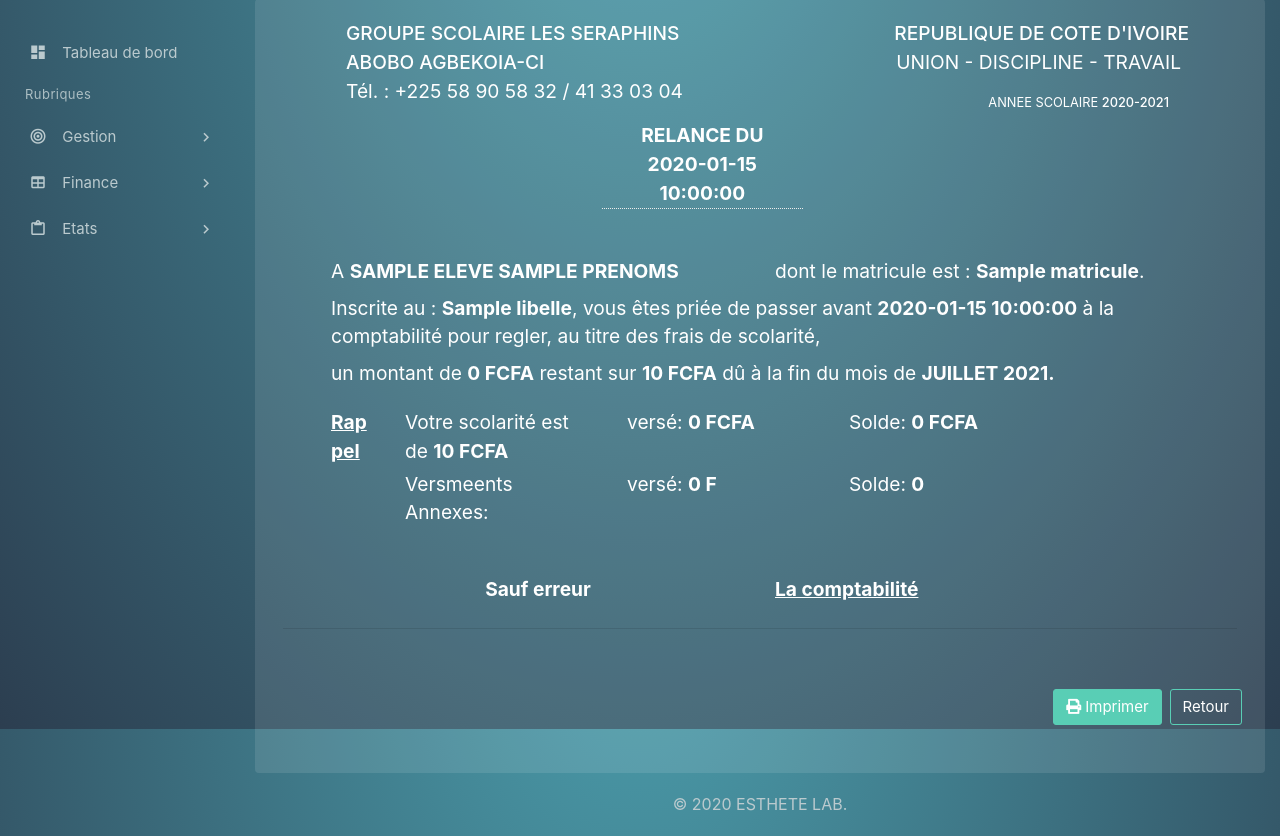
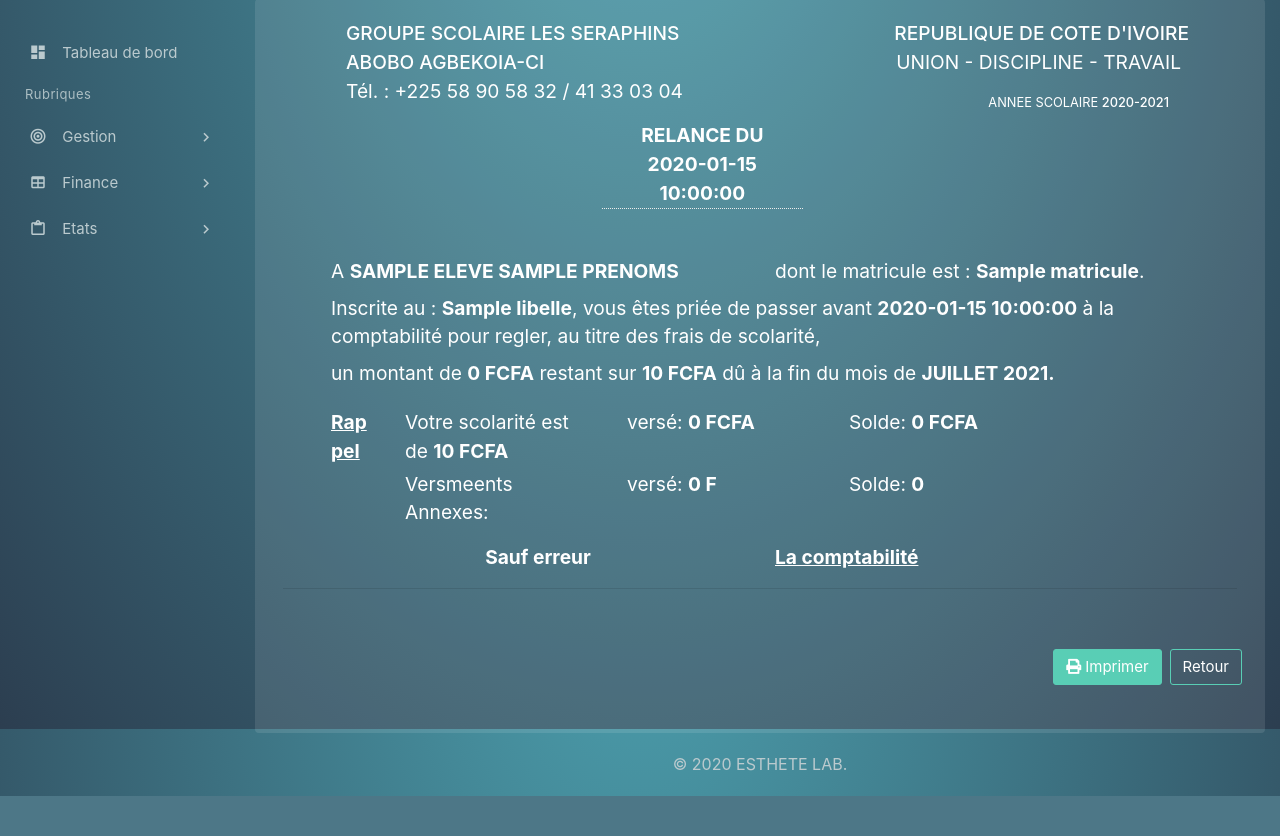
Before and after one commit to delrodie/syges1, a Symfony app: template templates/etat/relance.html.twig in a window 1280 px wide. Shown: the part 71-907 px from the top of the page. After the commit the page ends 867 px from the top, so only its background shows below. Run offline with Twig, Linux system fonts and the light colour scheme; the template is opened without the code that fills it: most values are stand-ins (such as "Sample title", 1, 10 or a date in 2020); some libraries are stand-ins or nearby versions.

Commit message:
gestion diverses

```diff
--- a/templates/etat/relance.html.twig
+++ b/templates/etat/relance.html.twig
@@ -67,7 +67,7 @@
                                     <div class="col-3">versé: <strong>0 F</strong></div>
                                     <div class="col-3"> Solde: <strong>0</strong></div>
                                 </div>
-                                <div class="row mt-5 mb-4">
+                                <div class="row mt-3 mb-3">
                                     <div class="col-6 text-center"><strong>Sauf erreur</strong></div>
                                     <div class="col-6"><strong><u>La comptabilité</u></strong></div>
                                 </div>
```
